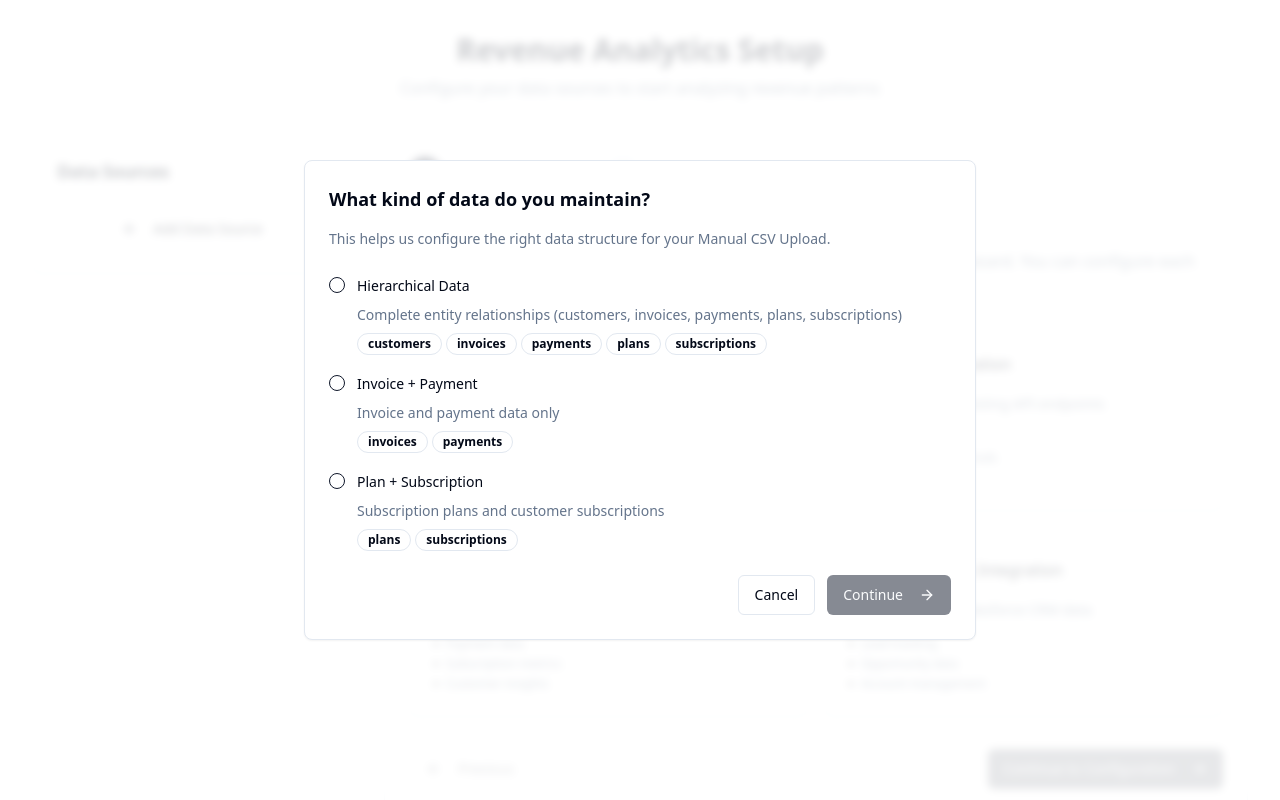
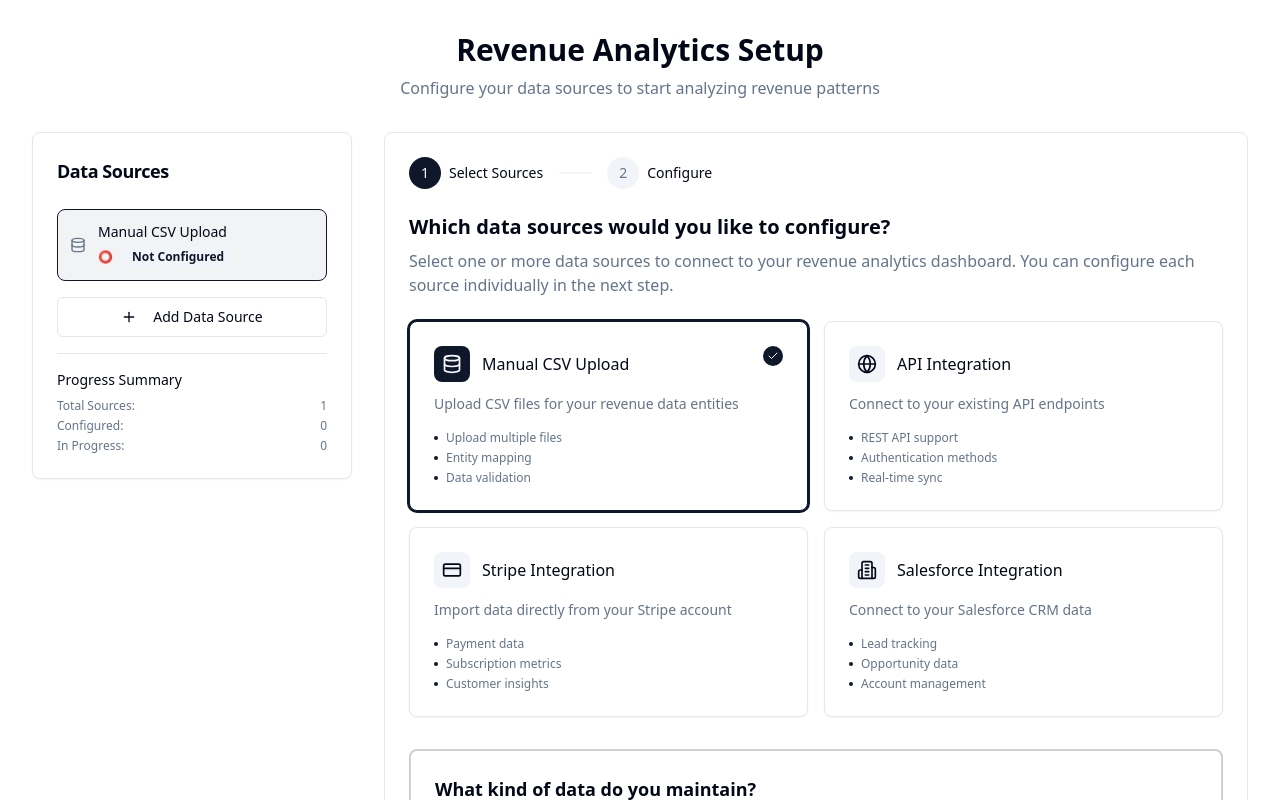
Before and after one commit to PsPasha23/data-nexus-setup, a React (Vite) app: page / in a window 1280 px wide. Both pictures are taken after a click on the element 608 px from the left and 416 px from the top of the page. Shown: the top 800 px of the page. Built offline with nearby package versions, Linux system fonts and the light colour scheme.

Commit message:
Refactor data type selection
Move data type selection to a dedicated step for CSV and API integrations. This change ensures the question is asked once and clearly indicates its requirement for these data sources, impacting calculation mechanisms.

```diff
--- a/src/components/wizard/steps/DataSourceSelection.tsx
+++ b/src/components/wizard/steps/DataSourceSelection.tsx
@@ -67,47 +67,30 @@ export function DataSourceSelection() {
   const { state, toggleSource, updateConfig } = useWizard();
   const { selectedSources, configurations } = state;
 
-  const [pendingSource, setPendingSource] = useState<DataSourceType | null>(null);
   const [selectedDataType, setSelectedDataType] = useState<DataType | undefined>();
 
+  const requiresDataTypeSelection = selectedSources.some(source =>
+    source === 'csv' || source === 'api'
+  );
+
   const handleSourceClick = (sourceType: DataSourceType) => {
-    const option = dataSourceOptions.find(opt => opt.type === sourceType);
-
-    if (option?.requiresDataType && !selectedSources.includes(sourceType)) {
-      // Show data type selection for CSV and API
-      setPendingSource(sourceType);
-      setSelectedDataType(undefined);
-    } else {
-      // Directly add/remove for Stripe and Salesforce, or if already selected
-      toggleSource(sourceType);
-    }
+    toggleSource(sourceType);
   };
 
-  const handleDataTypeConfirm = () => {
-    if (pendingSource && selectedDataType) {
-      toggleSource(pendingSource);
+  const handleDataTypeChange = (dataType: DataType) => {
+    setSelectedDataType(dataType);
 
-      // Update the configuration with the selected data type
-      setTimeout(() => {
-        const sourceConfigs = Object.values(configurations).filter(c => c.type === pendingSource);
-        if (sourceConfigs.length > 0) {
-          const config = sourceConfigs[sourceConfigs.length - 1]; // Get the latest one
-          updateConfig(config.id, {
-            dataType: selectedDataType,
-            status: 'in_progress',
-          });
-        }
-      }, 100);
-
-      setPendingSource(null);
-      setSelectedDataType(undefined);
-    }
+    // Update all CSV and API configurations with the selected data type
+    Object.values(configurations).forEach(config => {
+      if (config.type === 'csv' || config.type === 'api') {
+        updateConfig(config.id, {
+          dataType: dataType,
+          status: 'in_progress',
+        });
+      }
+    });
   };
 
-  const handleDataTypeCancel = () => {
-    setPendingSource(null);
-    setSelectedDataType(undefined);
-  };
 
   return (
     <div>
@@ -120,61 +103,6 @@ export function DataSourceSelection() {
           You can configure each source individually in the next step.
         </p>
       </div>
-
-      {/* Data Type Selection Modal */}
-      {pendingSource && (
-        <div className="fixed inset-0 bg-background/80 backdrop-blur-sm z-50 flex items-center justify-center p-4">
-          <Card className="w-full max-w-2xl">
-            <CardContent className="p-6">
-              <h3 className="text-lg font-semibold mb-4">
-                What kind of data do you maintain?
-              </h3>
-              <p className="text-sm text-muted-foreground mb-6">
-                This helps us configure the right data structure for your{' '}
-                {dataSourceOptions.find(opt => opt.type === pendingSource)?.title}.
-              </p>
-
-              <RadioGroup value={selectedDataType} onValueChange={(value) => setSelectedDataType(value as DataType)}>
-                <div className="space-y-4">
-                  {dataTypeOptions.map((option) => (
-                    <div key={option.value} className="flex items-start space-x-3">
-                      <RadioGroupItem value={option.value} id={option.value} className="mt-1" />
-                      <div className="flex-1 space-y-2">
-                        <Label htmlFor={option.value} className="font-medium cursor-pointer">
-                          {option.label}
-                        </Label>
-                        <p className="text-sm text-muted-foreground">
-                          {option.description}
-                        </p>
-                        <div className="flex flex-wrap gap-1">
-                          {option.entities.map((entity) => (
-                            <Badge key={entity} variant="outline" className="text-xs">
-                              {entity}
-                            </Badge>
-                          ))}
-                        </div>
-                      </div>
-                    </div>
-                  ))}
-                </div>
-              </RadioGroup>
-
-              <div className="flex justify-end gap-3 mt-6">
-                <Button variant="outline" onClick={handleDataTypeCancel}>
-                  Cancel
-                </Button>
-                <Button
-                  onClick={handleDataTypeConfirm}
-                  disabled={!selectedDataType}
-                >
-                  Continue
-                  <ArrowRight className="w-4 h-4 ml-2" />
-                </Button>
-              </div>
-            </CardContent>
-          </Card>
-        </div>
-      )}
 
       <div className="grid grid-cols-1 md:grid-cols-2 gap-4">
         {dataSourceOptions.map((option) => {
@@ -224,6 +152,54 @@ export function DataSourceSelection() {
         })}
       </div>
 
+      {/* Data Type Selection - Required for CSV and API */}
+      {requiresDataTypeSelection && (
+        <Card className="mt-8 border-2 border-primary/20">
+          <CardContent className="p-6">
+            <div className="mb-4">
+              <h3 className="text-lg font-semibold text-foreground mb-2">
+                What kind of data do you maintain?
+              </h3>
+              <div className="flex items-center gap-2 mb-2">
+                <Badge variant="destructive" className="text-xs">Required</Badge>
+                <span className="text-sm text-muted-foreground">
+                  for Manual CSV Upload and API Integration
+                </span>
+              </div>
+              <p className="text-sm text-muted-foreground">
+                Different calculation mechanisms will be considered based on the data type you select.
+                This determines which entities and relationships will be configured for your data sources.
+              </p>
+            </div>
+
+            <RadioGroup value={selectedDataType} onValueChange={(value) => handleDataTypeChange(value as DataType)}>
+              <div className="space-y-4">
+                {dataTypeOptions.map((option) => (
+                  <div key={option.value} className="flex items-start space-x-3">
+                    <RadioGroupItem value={option.value} id={option.value} className="mt-1" />
+                    <div className="flex-1 space-y-2">
+                      <Label htmlFor={option.value} className="font-medium cursor-pointer">
+                        {option.label}
+                      </Label>
+                      <p className="text-sm text-muted-foreground">
+                        {option.description}
+                      </p>
+                      <div className="flex flex-wrap gap-1">
+                        {option.entities.map((entity) => (
+                          <Badge key={entity} variant="outline" className="text-xs">
+                            {entity}
+                          </Badge>
+                        ))}
+                      </div>
+                    </div>
+                  </div>
+                ))}
+              </div>
+            </RadioGroup>
+          </CardContent>
+        </Card>
+      )}
+
       {selectedSources.length > 0 && (
         <div className="mt-6 p-4 bg-muted/50 rounded-lg">
           <h4 className="font-medium text-foreground mb-2">Selected Sources ({selectedSources.length})</h4>
```
